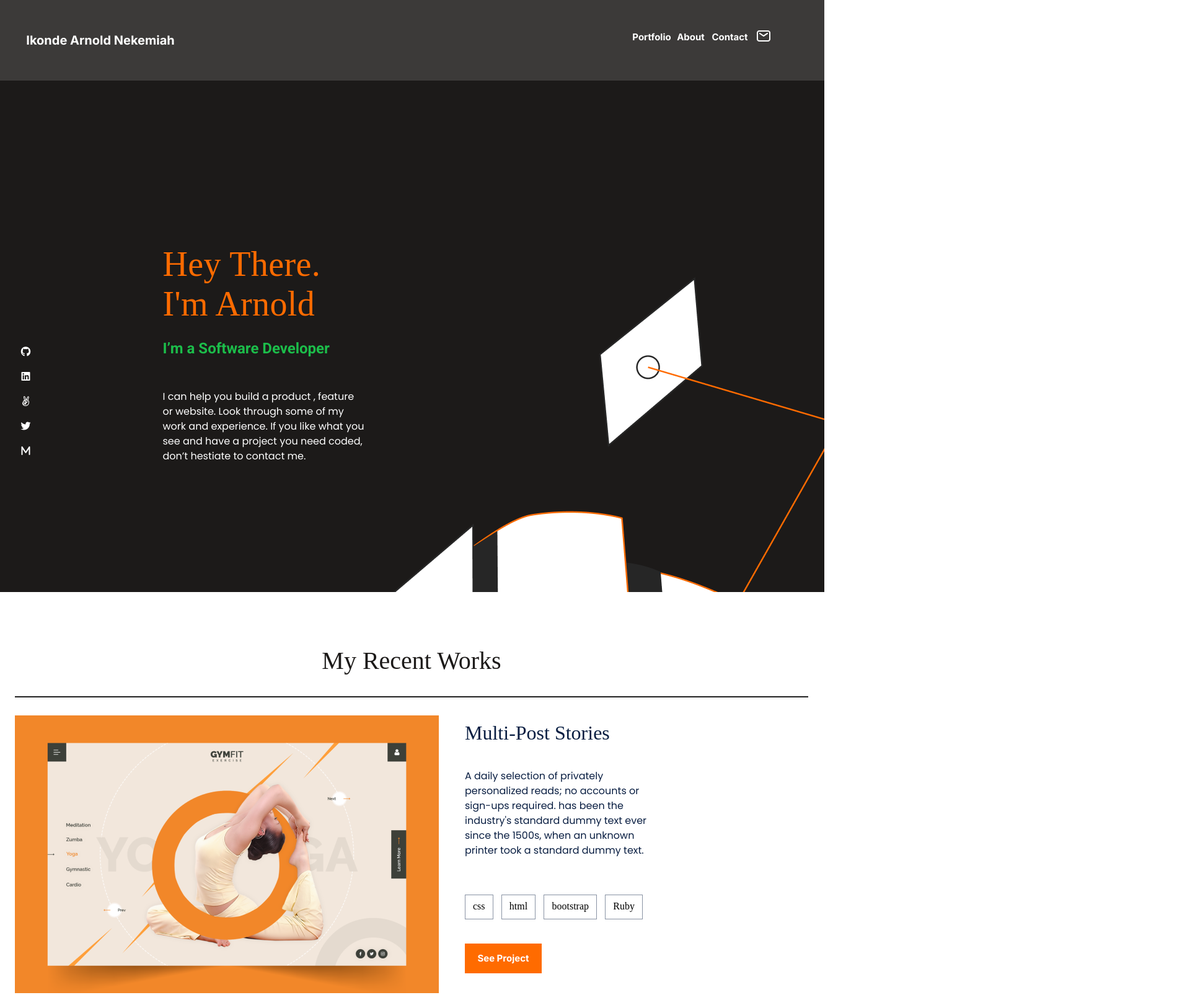
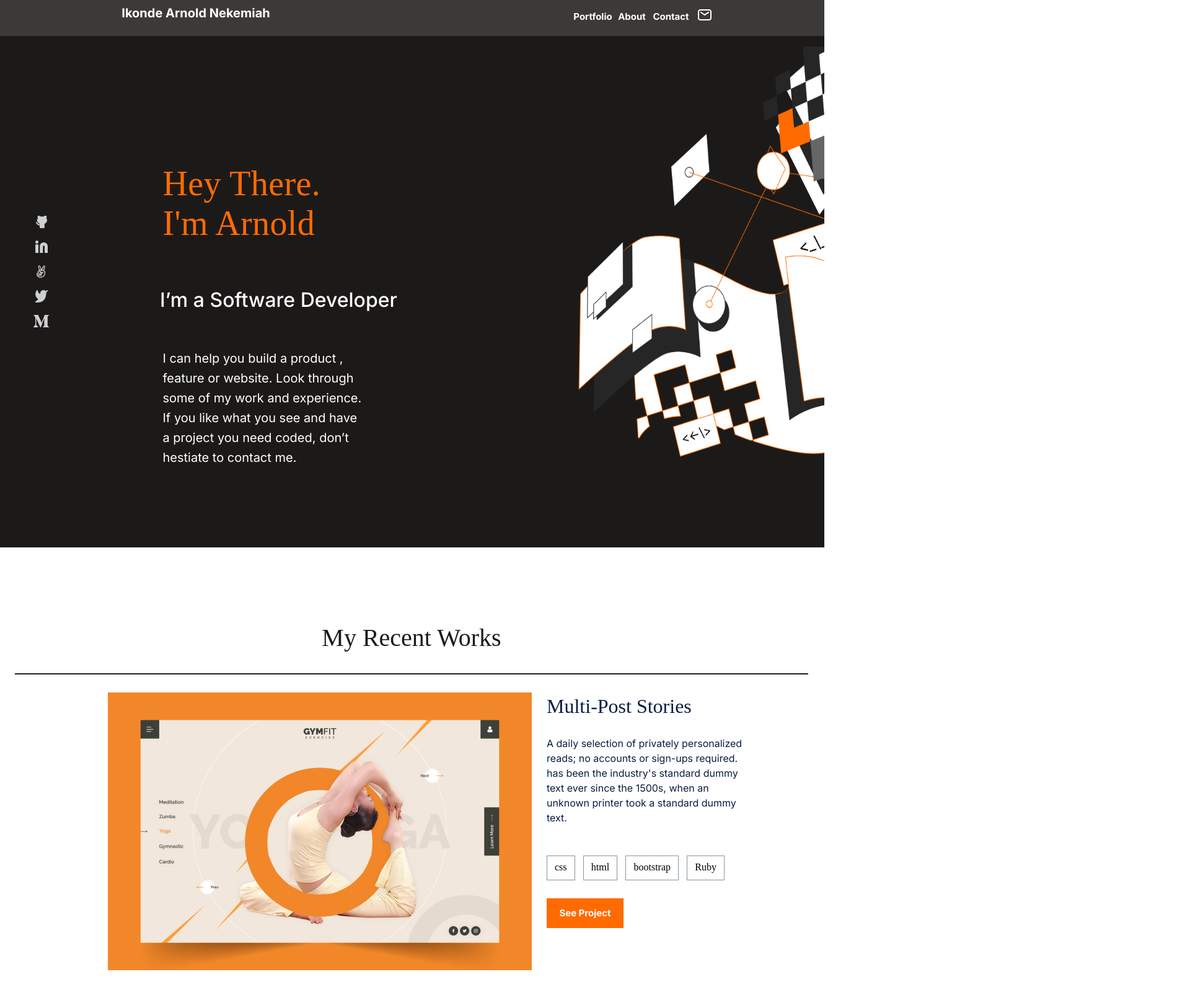
Before and after one commit to arnoldnekemiah/portfolio-m, a website: page index.html in a window 1280 px wide. Shown: the top 1605 px of the page at 62% size, 1920 px wide, since content can reach past the window. Drawn offline with Linux system fonts and the light colour scheme; a web font is replaced by a local one.

Commit message:
fixed every issue as suggested by the reviewer

```diff
--- a/index.html
+++ b/index.html
@@ -28,11 +28,8 @@
             <li><a href="#">About</a></li>
             <li><a href="#">Contact</a></li>
           </ul>
-
         </div>
         <div class="mail"></div>
-
-
     </nav>
   </header>
   <section class="headline">
@@ -48,11 +45,21 @@
       </p>
     </div>
       <ul class="brands">
-        <li class="icon"> <a href=""><i class="fa-brands fa-github"></i></a></li>
-        <li class="icon"> <a href="#"><i class="fa-brands fa-linkedin"></i></a></li>
-        <li class="icon"> <a href="#"><i class="fa-brands fa-angellist"></i></a></li>
-        <li class="icon"> <a href="#"><i class="fa-brands fa-twitter"></i></a></li>
-        <li class="icon"> <a href="#"><i class="fa-solid fa-m"></i></a></li>
+        <li class="icon">
+          <a href="#"><img src="./Images/github5.svg" alt="github"></a>
+         </li>
+         <li class="icon">
+          <a href="#"><img src="./Images/Linkedin icon5.svg" alt="linkedIn"></a>
+         </li>
+         <li class="icon">
+          <a href="#"><img src="./Images/angel list5.svg" alt="Angellist"></a>
+         </li>
+         <li class="icon">
+          <a href="#"><img src="./Images/twitter5.svg" alt="twitter"></a>
+         </li>
+         <li class="icon">
+          <a href="#"><img src="./Images/medium5.svg" alt="m"></a>
+         </li>
 
       </ul>
   </section>
@@ -62,6 +69,7 @@
       <div class="line"></div>
     </div>
     <div>
+      <div class="middle">
         <div class="about-img">
           <!-- <img src="/Images/Img Placeholder.png" alt=""> -->
         </div>
@@ -90,6 +98,8 @@
           </ul>
           <a href="#1" class="Multi-Post-project button">See Project</a>
         </div>
+      </div>
+
     </div>
   </section>
   <section class="work-container">
--- a/style.css
+++ b/style.css
@@ -75,7 +75,7 @@ h1 {
 .title {
   height: 100px;
   font-size: 24px;
-  color: #1cbd4a;
+  color: #fff;
   font-family: 'Roboto', sans-serif;
   font-weight: 700;
 }
@@ -484,18 +484,17 @@ h2 {
 }
 
 @media screen and (min-width: 768px) {
-  * {
-    max-width: 1438px;
+  .menu {
+    display: none;
   }
 
-  .menu {
-    display: none;
+  body {
+    overflow-x: hidden;
   }
 
   .links {
     display: flex;
     flex-direction: row;
-    align-items: center;
     list-style-type: none;
     gap: 24px;
   }
@@ -503,9 +502,8 @@ h2 {
   .dropdown {
     display: flex;
     flex-direction: row;
-    align-items: flex-end;
-    position: absolute;
-    right: 80px;
+    margin-right: 156px;
+    padding-bottom: 30px;
   }
 
   a {
@@ -525,32 +523,34 @@ h2 {
     width: 24px;
     height: 24px;
     background-image: url(./Images/Icon\ -\ Mail.png);
-    position: absolute;
-    left: 200px;
+    margin-left: 20px;
+    margin-top: 20px;
     gap: 30px;
   }
 
   header {
     width: 100%;
+    height: 8px;
+    display: flex;
+    flex-direction: row;
+    align-items: center;
   }
 
   .headline {
     width: 100%;
     height: 550px;
-    position: absolute;
     background-image: url(/Images/Illustration-header@2x.png);
-    background-position: 300px 1px;
+    background-size: 500px 768px;
+    background-position: 100% 30%;
   }
 
   .brands {
     display: flex;
     flex-direction: column;
-    position: absolute;
     list-style-type: none;
     width: 20px;
     height: 98.96px;
-    left: 0;
-    top: 394px;
+    margin-top: 150px;
   }
 
   .icon {
@@ -573,24 +573,43 @@ h2 {
   .title {
     display: block;
     padding: 0;
+    margin-left: 220px;
+    width: 556px;
+    font-family: 'Inter', sans-serif;
+    font-size: 32px;
+    font-weight: 500;
+    line-height: 44px;
+    letter-spacing: 0;
+    text-align: left;
+    margin-top: auto;
+  }
+
+  p {
+    font-family: 'Inter', sans-serif;
+    font-size: 20px;
+    font-weight: 400;
+    line-height: 32px;
+    letter-spacing: 0;
+    text-align: left;
+    margin-top: 0;
   }
 
   .About-myself {
-    margin-top: 700px;
     width: 100%;
     height: 600px;
-    left: 118px;
-    top: 875px;
-    border-radius: 0;
-    padding: 130px 24px 130px 24px;
   }
 
   .Recent-work {
     height: 52px;
     width: 100%;
-    left: 35.5px;
-    top: 130px;
-    border-radius: 0;
+    margin-top: 0;
+  }
+
+  .middle {
+    display: flex;
+    flex-direction: row;
+    margin-left: 150px;
+    gap: 24px;
   }
 
   .about-img {
@@ -599,18 +618,15 @@ h2 {
     width: 684px;
     left: 0;
     top: 0;
-    border-radius: 0;
   }
 
   .rightblock {
     display: flex;
     flex-direction: column;
     align-items: flex-start;
-    gap: 24px;
-    position: absolute;
-    top: 1160px;
-    width: 684px;
-    left: 750px;
+    gap: 14px;
+    height: 384px;
+    margin-top: 50px;
   }
 
   .Multi-Post-ul {
@@ -623,11 +639,11 @@ h2 {
 
   .work-container {
     height: 448px;
-    width: 1155px;
+    width: 100%;
     border-radius: 0;
     grid-template-columns: repeat(3, 1fr);
     grid-template-rows: repeat(2, 1fr);
-    gap: 10px;
+    gap: 20px;
     justify-items: center;
     align-items: center;
   }
@@ -641,39 +657,46 @@ h2 {
   }
 
   .art-container1 {
+    height: 435px;
+    width: 369px;
     background-image: url(/Images/Img\ Placeholder5.png);
   }
 
   .art-container2 {
+    height: 435px;
+    width: 369px;
     background-image: url(/Images/Img\ Placeholder6.png);
   }
 
   .about {
     width: 100%;
     margin-top: 330px;
+    margin-left: 0;
   }
 
   .about-me-footer {
     height: 582px;
-    width: 566px;
-    left: 142px;
-    top: 2680px;
-    border-radius: 0;
-    padding: 130px 0 130px 0;
+    width: 100%;
+    display: flex;
+    flex-direction: column;
   }
 
   .image-bg {
-    background-image: url(/Images/illustration-about\ me3.svg);
-    height: 352px;
-    width: 672px;
-    left: 700px;
-    top: 2700px;
+    display: flex;
+    flex-direction: row;
+    margin-left: 75%;
+    background-image: url(/Images/illustration-about\ me5.svg);
+    background-size: 300px 500px;
+    background-position: 160% 20%;
+    transform: rotate(360deg);
   }
 
   .detail {
+    display: flex;
+    flex-direction: column;
     height: 582px;
     width: 566px;
-    left: 142px;
+    margin-left: 100px;
   }
 
   .about-me {
@@ -716,20 +739,14 @@ h2 {
   .my-skills {
     display: flex;
     flex-direction: row;
-    justify-content: space-between;
+    justify-content: space-around;
     height: 596px;
-    width: 1157.455810546875px;
-    left: 141px;
-    top: 3279px;
-    border-radius: 0;
-    padding: 130px 0 130px 0;
+    width: 100%;
   }
 
   .footer-list {
     height: 281.4558410644531px;
     width: 289.4558410644531px;
-    left: 0;
-    top: 130px;
     border-radius: 0;
     padding: 0;
   }
@@ -826,6 +843,7 @@ h2 {
     line-height: 20px;
     letter-spacing: 0;
     text-align: center;
+    margin-left: 154px;
   }
 
   .logo {
@@ -833,7 +851,7 @@ h2 {
     flex-direction: column;
     height: 40px;
     width: 116px;
-    margin-top: 20px;
+    margin-top: 3px;
     padding: 10px 12px 10px 12px;
   }
 }
```
Also changed, not shown: Images/Linkedin icon5.svg (added), Images/angel list5.svg (added), Images/github5.svg (added), Images/illustration-about me5.svg (added), Images/illustration-about me@2x5.png (added), Images/medium5.svg (added), Images/twitter5.svg (added). Lines whose indentation alone changed are shown as unchanged.
